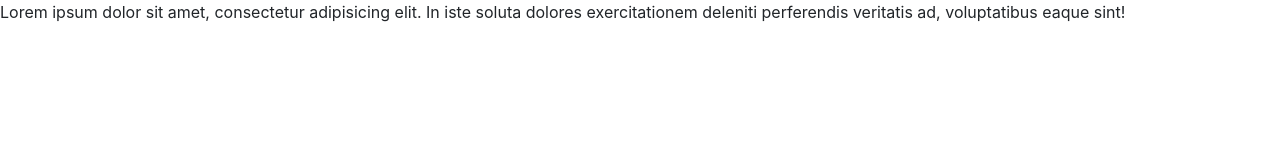
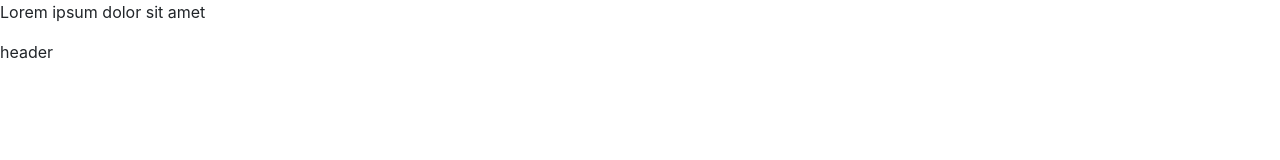
Before and after one commit to binhnguuyen/BC53_GitDEMO_NguyenLeTieuBinh, a plain HTML site: page bootstrapCapstone/index.html in a window 1280 px wide. Drawn offline with nearby package versions, Linux system fonts and the light colour scheme.

Commit message:
Sửa index

```diff
--- a/bootstrapCapstone/index.html
+++ b/bootstrapCapstone/index.html
@@ -15,8 +15,9 @@
 <body>
 
     <p>
-        Lorem ipsum dolor sit amet, consectetur adipisicing elit. In iste soluta dolores exercitationem deleniti perferendis veritatis ad, voluptatibus eaque sint!
+        Lorem ipsum dolor sit amet
     </p>
+    <section class="header">header</section>
     <!-- Optional JavaScript -->
     <!-- jQuery first, then Popper.js, then Bootstrap JS -->
     <script src="https://code.jquery.com/jquery-3.3.1.slim.min.js"
```
